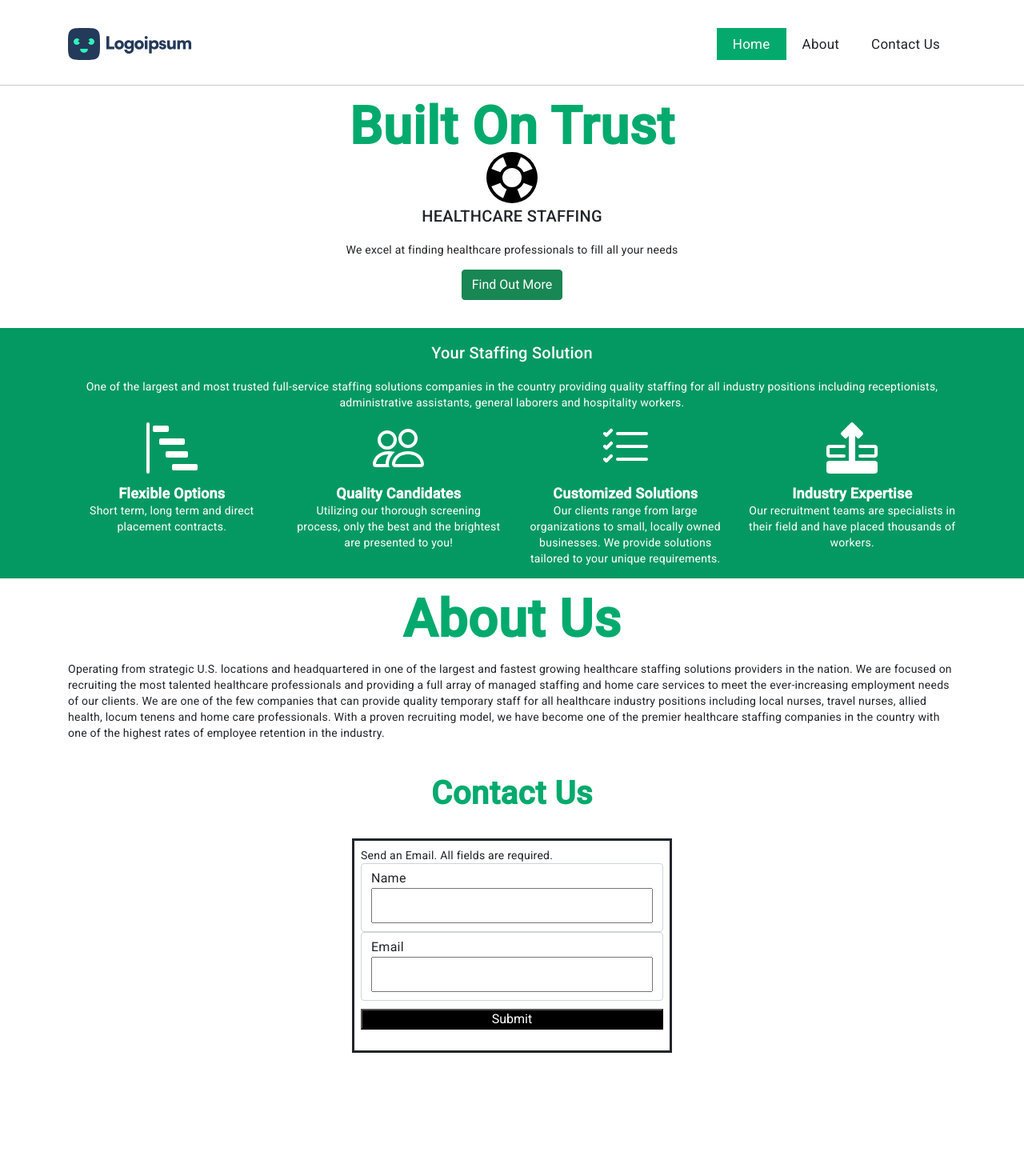
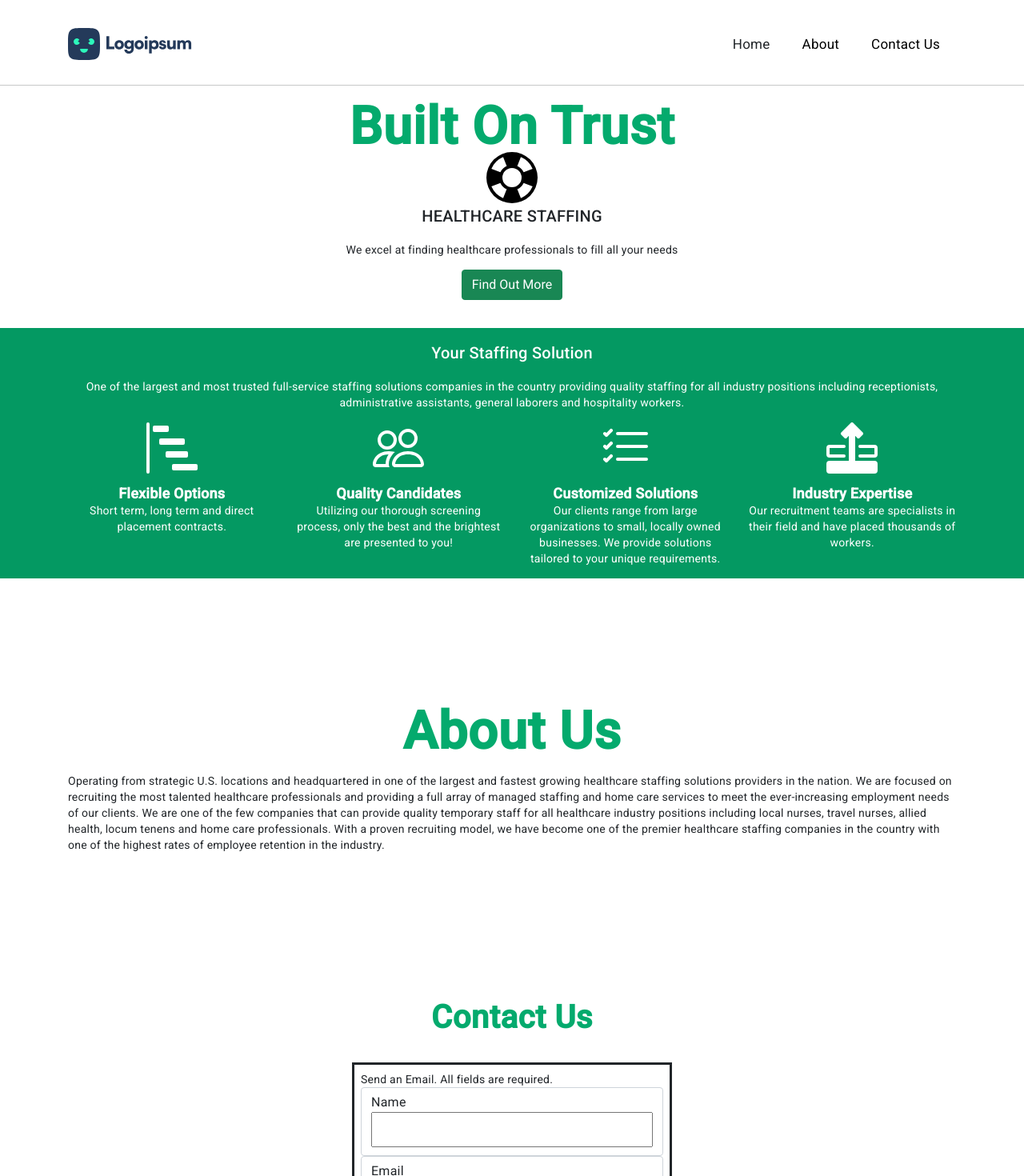
Before and after one commit to Axonn1018/basic-site-test, an Angular app: page / in a window 1280 px wide. Shown: the top 1470 px of the page at 80% size. Before the commit the page ends 1371 px from the top, so only its background shows below. Built offline with nearby package versions, Linux system fonts and the light colour scheme.

Commit message:
nav-link navigation

```diff
--- a/src/app/homepage/homepage.component.html
+++ b/src/app/homepage/homepage.component.html
@@ -66,7 +66,15 @@
   </div>
 </div>
 
-<div class="container">
+<br/>
+<br/>
+<br/>
+<br/>
+<br/>
+<br/>
+<br/>
+
+<div class="container" id="about">
   <h2 class="title">About Us</h2>
   <br />
   Operating from strategic U.S. locations and headquartered in one of the
@@ -81,7 +89,15 @@
   country with one of the highest rates of employee retention in the industry.
 </div>
 
-<div class="container">
+<br/>
+<br/>
+<br/>
+<br/>
+<br/>
+<br/>
+<br/>
+
+<div class="container" id="contact">
   <h2 class="title-contact">Contact Us</h2>
   <form [formGroup]="newMsg" (ngSubmit)="sendMsg()">
     Send an Email. All fields are required.
@@ -99,4 +115,13 @@
 
     <button class="btn-msg" type="submit">Submit</button>
   </form>
+
+<br/>
+<br/>
+<br/>
+<br/>
+<br/>
+<br/>
+<br/>
+
 </div>
--- a/src/app/navbar/navbar.component.html
+++ b/src/app/navbar/navbar.component.html
@@ -2,9 +2,9 @@
     <div class="row">
         <div class="col"><img src="assets\images\logoipsum-logo-34.svg"></div>
         <div class="topnav col">
-            <a (click)="goContact()">Contact Us</a>
-            <a (click)="goAbout()">About</a>
-            <a (click)="goHome()" class="active">Home</a>
+            <a (click)="goContact()" class="nav-link" href="#contact">Contact Us</a>
+            <a (click)="goAbout()" class="nav-link" href="#about">About</a>
+            <a (click)="goHome()">Home</a>
           </div>
     </div>
 </div>
--- a/src/app/navbar/navbar.component.scss
+++ b/src/app/navbar/navbar.component.scss
@@ -14,7 +14,11 @@
 
   /* Change the color of links on hover */
   .topnav a:hover {
-    background-color: #ddd;
+    background-color: #04AA6D;
+    color: white;
+  }
+
+  .topnav a:link, a:visited {
     color: black;
   }
 
```
